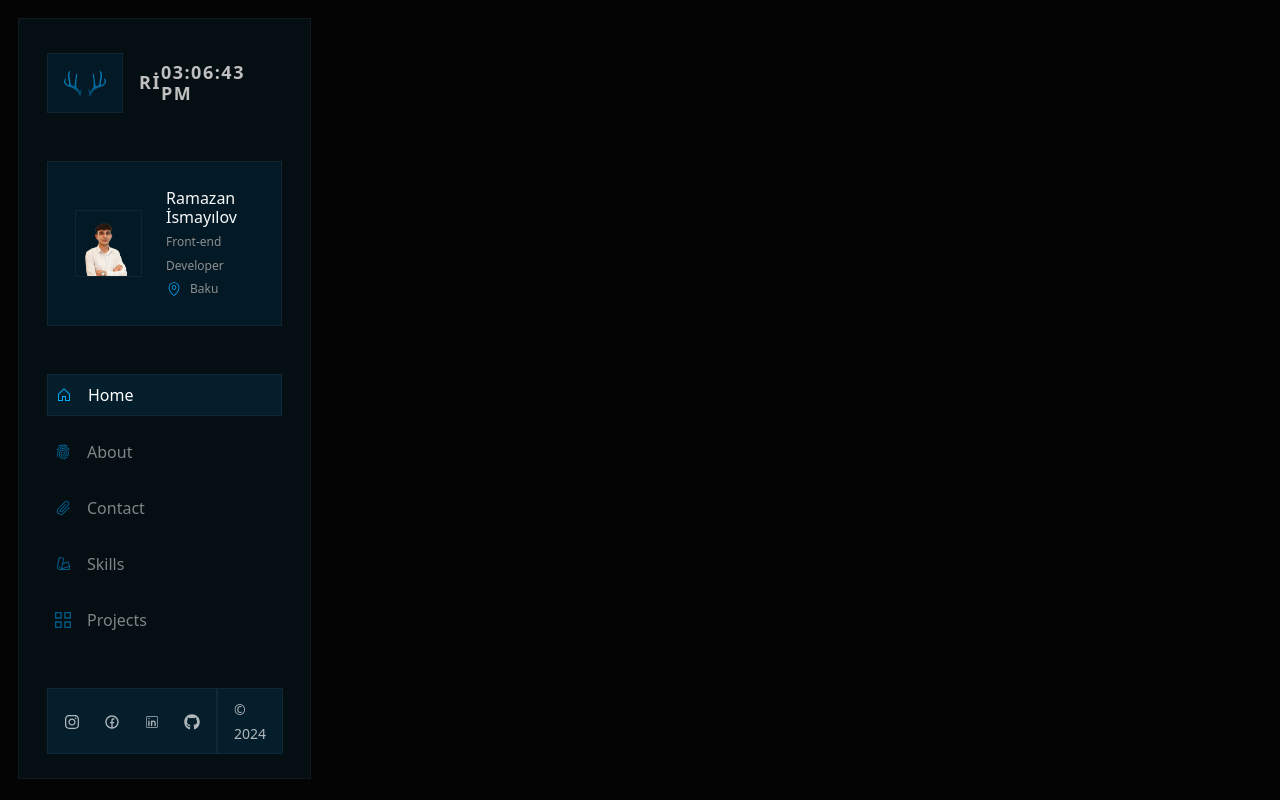
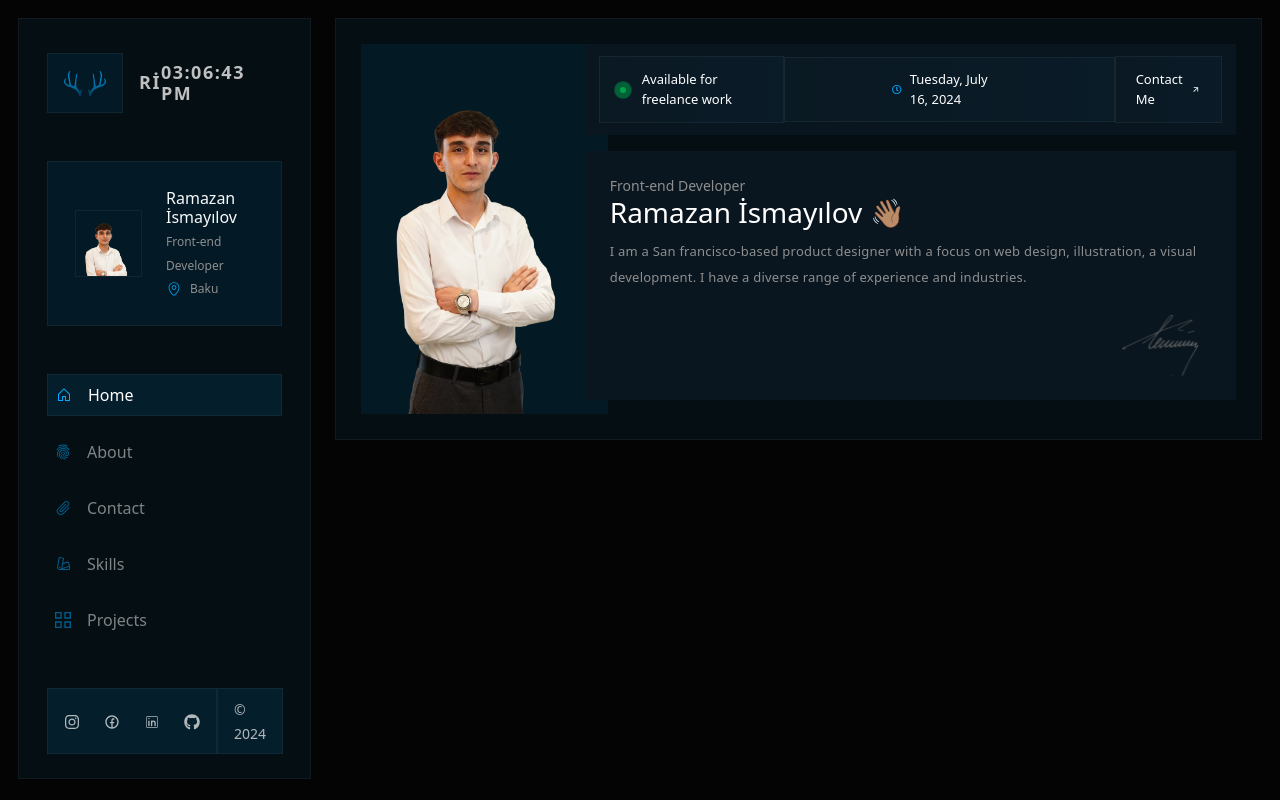
Before and after one commit to RamazanIsmayilov/MyPortfolio, a React (Create React App) app: page / in a window 1280 px wide. Built offline with nearby package versions, Linux system fonts and the light colour scheme.

Commit message:
home/hero

```diff
--- /dev/null
+++ b/src/assets/css/contact.css
@@ -0,0 +1,41 @@
+.contact {
+    padding: 25px;
+    background-color: #040E13;
+    border: 0.75px solid rgba(251, 251, 251, 0.05);
+}
+
+.contact .heading {
+    background-color: #0a161f;
+    border: 1px solid rgba(251, 251, 251, 0.05);
+    padding: 20px;
+}
+
+.contact .heading p,
+.contact .heading .text-animation {
+    padding: 12px 20px;
+    font-size: 13px;
+    border: 1px solid #fff;
+    display: inline;
+    background: linear-gradient(-89.99999881140911deg, rgba(0, 170, 255, .04) 0%, rgba(0, 170, 255, .019999999552965164) 100%);
+    border: 0.75px solid rgba(251, 251, 251, 0.05);
+    white-space: nowrap;
+}
+
+.contact .heading .text-animation {
+    overflow: hidden;
+}
+
+.contact .heading .text-animation span {
+    display: inline-block;
+    animation: marquee 20s linear infinite;
+}
+
+@keyframes marquee {
+    0% {
+        transform: translateX(100%);
+    }
+
+    100% {
+        transform: translateX(-100%);
+    }
+}
--- a/src/assets/css/home.css
+++ b/src/assets/css/home.css
@@ -1,12 +1,29 @@
+.home .hero {
+    padding: 25px;
+    background-color: #040E13;
+    border: 0.75px solid rgba(251, 251, 251, 0.05);
+}
+
 .home .hero .hero-content .top {
-    background-color: #0A1C2A;
+    background-color: #0a161f;
+    padding: 12px 14px 12px 13px;
 }
 
 .home .hero .hero-content .top .available,
 .home .hero .hero-content .top .time,
 .home .hero .hero-content .top .contact-me {
-    background: rgba(0, 170, 255, 0.1);
+    font-size: 13px;
+    padding: 13px 21px 13px 20px;
+    background: linear-gradient(-89.99999881140911deg, rgba(0, 170, 255, .04) 0%, rgba(0, 170, 255, .019999999552965164) 100%);
     border: 0.75px solid rgba(251, 251, 251, 0.05);
+}
+
+.home .hero .hero-content .top .time {
+    padding: 12px 107px;
+}
+
+.home .hero .hero-content .top .time .icon {
+    color: #00aaff;
 }
 
 .home .hero .hero-content .top .available .online-dot {
@@ -41,7 +58,18 @@
     }
 }
 
-.home .hero .hero-content .bottom .left,
-.home .hero .hero-content .bottom .right{
-    background-color: #0A1C2A;
+.home .hero .hero-content .bottom .left {
+    background-color: #0a161f;
+    backdrop-filter: blur(30px);
 }
+
+.home .hero .hero-content .bottom .left p {
+    color: #8E8E8E;
+    font-size: 14px;
+}
+
+.home .hero .hero-content .bottom .left p:nth-last-of-type(1) {
+    font-size: 13px;
+    line-height: 26.7px;
+    letter-spacing: 0.23px;
+}
--- a/src/assets/css/main.css
+++ b/src/assets/css/main.css
@@ -1,3 +1,4 @@
 @import url('./global.css');
 @import url('./sidebar.css');
 @import url('./home.css');
+@import url('./contact.css');
--- a/src/components/Sidebar/Sidebar.tsx
+++ b/src/components/Sidebar/Sidebar.tsx
@@ -34,8 +34,6 @@ const Sidebar: React.FC = () => {
 
       setTime(`${formattedHour}:${formattedMinute}:${formattedSeconds} ${ampm}`);
     }, 1000);
-
-
   }, []);
 
   return (
--- a/src/pages/Contact/Contact.tsx
+++ b/src/pages/Contact/Contact.tsx
@@ -1,8 +1,23 @@
 import React from 'react'
 
-const Contact = () => {
+const Contact: React.FC = () => {
   return (
-    <div>Contact</div>
+    <div className='contact'>
+      <div className="heading d-flex align-items-center justify-content-between gap-3">
+        <p className='text-white m-0'>Contact</p>
+        <div className="text-animation">
+          <span className="text-white"> Lorem ipsum dolor sit amet consectetur adipisicing elit. Quaerat deleniti pariatur quasi minus fugit maiores doloribus. Neque cupiditate ex fuga nostrum eaque unde incidunt possimus necessitatibus? Hic recusandae ea soluta!</span>
+        </div>
+      </div>
+      <div className="connection">
+        <div className="row">
+          <div className="col-12 col-sm-12 col-md-8 col-lg-8">
+            <div className="left"></div>
+          </div>
+          <div className="col-12 col-sm-12 col-md-8 col-lg-8"></div>
+        </div>
+      </div>
+    </div>
   )
 }
 
--- a/src/pages/Home/Home.tsx
+++ b/src/pages/Home/Home.tsx
@@ -1,4 +1,4 @@
-import React from 'react'
+import React, { useEffect, useState } from 'react'
 import MainImg from '../../assets/images/main.png'
 import { FaRegClock } from "react-icons/fa";
 import { RiArrowRightUpLine } from "react-icons/ri";
@@ -7,64 +7,65 @@ import { ReactComponent as SignetureIcon } from "../../assets/images/signeture.s
 import { Link } from 'react-router-dom';
 
 const Home: React.FC = () => {
+
+  const [time, setTime] = useState<string>("");
+  const [date, setDate] = useState<string>("");
+
+  useEffect(() => {
+    setInterval(() => {
+      const now = new Date();
+      const days = ['Sunday', 'Monday', 'Tuesday', 'Wednesday', 'Thursday', 'Friday', 'Saturday'];
+      const months = ['January', 'February', 'March', 'April', 'May', 'June', 'July', 'August', 'September', 'October', 'November', 'December'];
+
+      const day = days[now.getDay()];
+      const month = months[now.getMonth()];
+      const date = now.getDate();
+      const year = now.getFullYear();
+      setDate(`${day}, ${month} ${date}, ${year}`);
+    }, 1000);
+  }, []);
+
   return (
     <div className='home'>
-      {/* <div className="hero flex items-center gap-5 p-5">
+      <div className="hero d-flex align-items-center gap-5">
         <div className="row">
-          <div className="col-12 col-sm-12 col-ms-4 col-lg-4">
+          <div className="col-12 col-sm-12 col-md-3 col-lg-3">
             <div className="hero-img">
-              <img width={400} src={MainImg} alt="image/main" />
+              <img height={370} src={MainImg} alt="image/main" />
             </div>
           </div>
-          <div className="col-12 col-sm-12 col-md-8 col-lg-8">
+          <div className="col-12 col-sm-12 col-md-9 col-lg-9">
             <div className="hero-content">
-              <div className="top flex items-center justify-between gap-7 p-3">
-                <div className="available flex items-center gap-5 text-white px-3 py-3" style={{ fontSize: '14px' }}>
+              <div className="top d-flex align-items-center justify-content-between">
+                <div className="available d-flex align-items-center gap-3 text-white fw-medium">
                   <span className='online-dot'></span>
                   Available for freelance work
                 </div>
-                <div className="time">
-                  <span className='flex items-center text-white gap-3 px-32 py-3'>
-                    <FaRegClock className='text-blue' />
-                    {new Date().getMonth()}
-                    -
-                    {new Date().getDate()}
-                    -
-                    {new Date().getFullYear()}
-                  </span>
+                <div className="time d-flex align-items-center text-white gap-2 fw-medium">
+                  <FaRegClock className='icon' />
+                  <p className='m-0'>{date}</p>
                 </div>
                 <div className="contact-me">
-                  <Link to='/contact'>
-                    <span className='text-white flex items-center gap-2 py-3 px-3'>
-                      Contact Me
-                      <RiArrowRightUpLine />
-                    </span>
+                  <Link to='/contact' className='text-white d-flex align-items-center gap-1 fw-medium'>
+                    Contact Me
+                    <RiArrowRightUpLine />
                   </Link>
                 </div>
               </div>
-              <div className="bottom flex gap-4 mt-4">
-                <div className="left p-6">
-                  <div className="title">
-                    <span className='text-gray'>Front-end Developer</span>
-                  </div>
-                  <div className="name text-white">
-                    <h1 className='text-3xl'>Ramazan İsmayılov 👋🏽</h1>
-                  </div>
-                  <div className="description mt-3">
-                    <span className='text-gray'>I am a San francisco-based product designer with a focus on web design, illustration, a visual development. I have a diverse range of experience and industries.</span>
-                  </div>
-                  <div className="signeture flex items-center justify-end mt-4">
+              <div className="bottom d-flex gap-3 mt-3">
+                <div className="left p-4">
+                  <p className='m-0'>Front-end Developer</p>
+                  <h3 className='text-white'>Ramazan İsmayılov 👋🏽</h3>
+                  <p>I am a San francisco-based product designer with a focus on web design, illustration, a visual development. I have a diverse range of experience and industries.</p>
+                  <div className="signeture d-flex align-items-center justify-content-end mt-4">
                     <SignetureIcon />
                   </div>
-                </div>
-                <div className="right">
-                  <p>Lorem ipsum, dolor sit amet consectetur adipisicing elit. Voluptatibus suscipit fugit consectetur, ea excepturi alias sit quod eveniet nesciunt.</p>
                 </div>
               </div>
             </div>
           </div>
         </div>
-      </div> */}
+      </div>
     </div>
   )
 }
```
